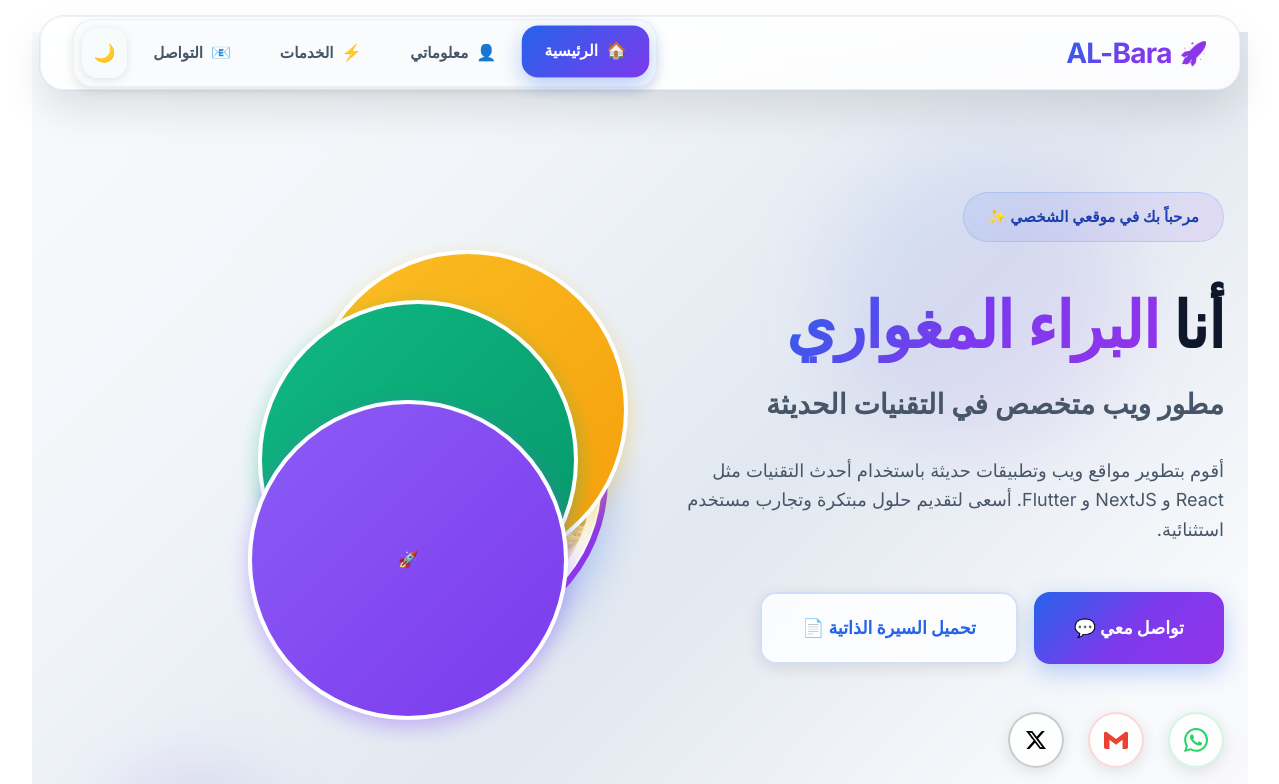
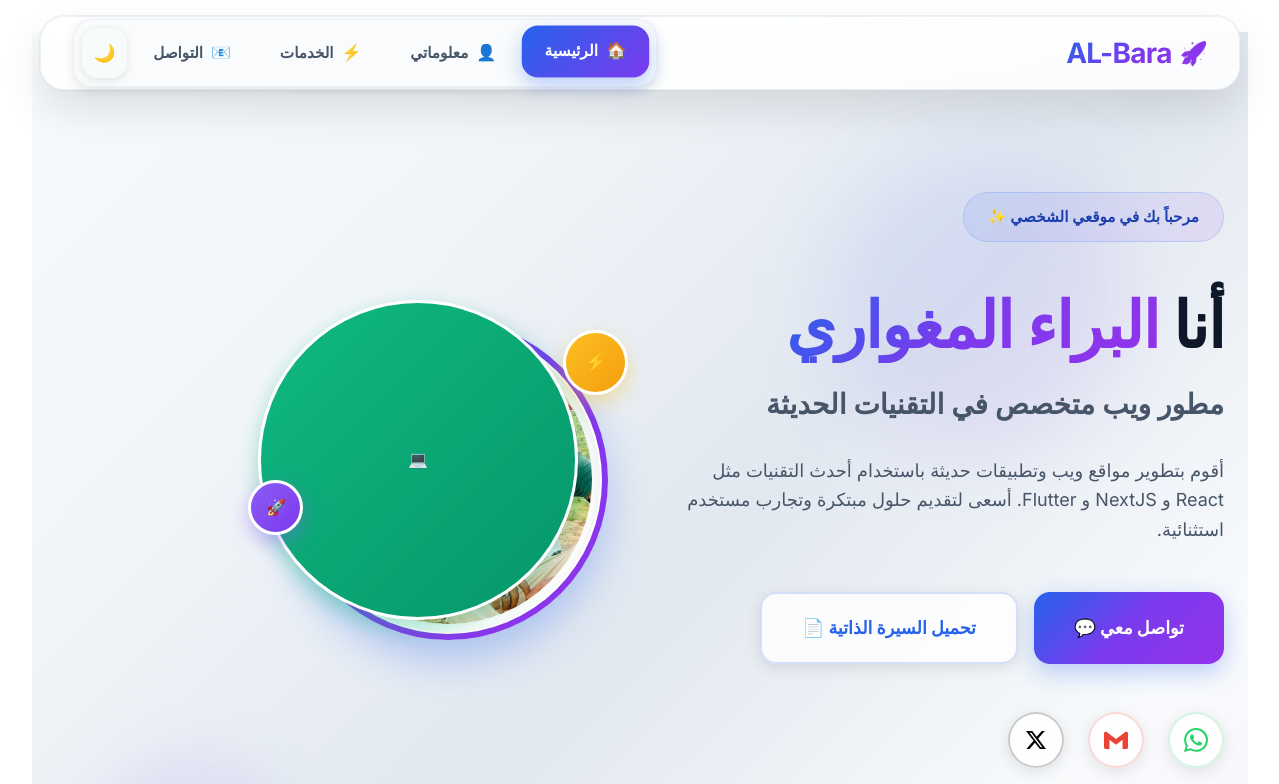
Before and after one commit to albaradeveloper/portfolio-website, a React (Vite) app: page / in a window 1536 px wide. Shown: the top 784 px of the page, without its empty margins (128-1407 px from the left). Built offline with nearby package versions, Linux system fonts and the light colour scheme.

Commit message:
Further reduce floating emoji badges size and improve styling

```diff
--- a/src/components/Home.jsx
+++ b/src/components/Home.jsx
@@ -352,17 +352,17 @@ const Home = ({ setActiveSection }) => {
                 position: 'absolute',
                 top: '10px',
                 right: '-20px',
-                width: '80px',
-                height: '80px',
+                width: '70px',
+                height: '70px',
                 background: 'linear-gradient(135deg, #fbbf24, #f59e0b)',
                 borderRadius: '50%',
                 display: 'flex',
                 alignItems: 'center',
                 justifyContent: 'center',
-                fontSize: '1.5rem',
+                fontSize: '1.2rem',
                 boxShadow: '0 8px 20px rgba(251, 191, 36, 0.4)',
                 animation: 'bounce 2s infinite',
-                border: '4px solid white'
+                border: '3px solid white'
               }}>
                 ⚡
               </div>
@@ -371,17 +371,17 @@ const Home = ({ setActiveSection }) => {
                 position: 'absolute',
                 bottom: '20px',
                 left: '-30px',
-                width: '70px',
-                height: '70px',
+                width: '60px',
+                height: '60px',
                 background: 'linear-gradient(135deg, #10b981, #059669)',
                 borderRadius: '50%',
                 display: 'flex',
                 alignItems: 'center',
                 justifyContent: 'center',
-                fontSize: '1.25rem',
+                fontSize: '1rem',
                 boxShadow: '0 8px 20px rgba(16, 185, 129, 0.4)',
                 animation: 'pulse 3s infinite',
-                border: '4px solid white'
+                border: '3px solid white'
               }}>
                 💻
               </div>
@@ -390,17 +390,17 @@ const Home = ({ setActiveSection }) => {
                 position: 'absolute',
                 top: '50%',
                 left: '-40px',
-                width: '60px',
-                height: '60px',
+                width: '50px',
+                height: '50px',
                 background: 'linear-gradient(135deg, #8b5cf6, #7c3aed)',
                 borderRadius: '50%',
                 display: 'flex',
                 alignItems: 'center',
                 justifyContent: 'center',
-                fontSize: '1rem',
+                fontSize: '0.9rem',
                 boxShadow: '0 8px 20px rgba(139, 92, 246, 0.4)',
                 animation: 'bounce 2.5s infinite',
-                border: '4px solid white'
+                border: '3px solid white'
               }}>
                 🚀
               </div>
--- a/src/styles/responsive.css
+++ b/src/styles/responsive.css
@@ -589,4 +589,44 @@
   .main-grid {
     min-height: 50vh !important;
   }
+}/* Fl
+oating badges specific styling */
+.floating-badge {
+  font-family: 'Apple Color Emoji', 'Segoe UI Emoji', 'Noto Color Emoji', sans-serif !important;
+  line-height: 1 !important;
 }
+
+/* Ensure emoji don't scale beyond their containers */
+.floating-badge > * {
+  max-width: 100% !important;
+  max-height: 100% !important;
+  object-fit: contain !important;
+}
+
+/* Desktop specific adjustments */
+@media (min-width: 1200px) {
+  .floating-badge {
+    transform: scale(1) !important;
+  }
+}
+
+/* Large desktop adjustments */
+@media (min-width: 1400px) {
+  .floating-badge:first-of-type {
+    width: 75px !important;
+    height: 75px !important;
+    font-size: 1.3rem !important;
+  }
+
+  .floating-badge:nth-of-type(2) {
+    width: 65px !important;
+    height: 65px !important;
+    font-size: 1.1rem !important;
+  }
+
+  .floating-badge:last-of-type {
+    width: 55px !important;
+    height: 55px !important;
+    font-size: 1rem !important;
+  }
+}
```
